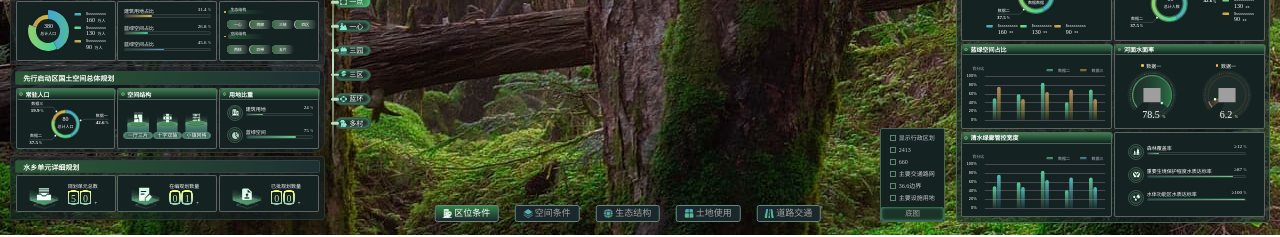
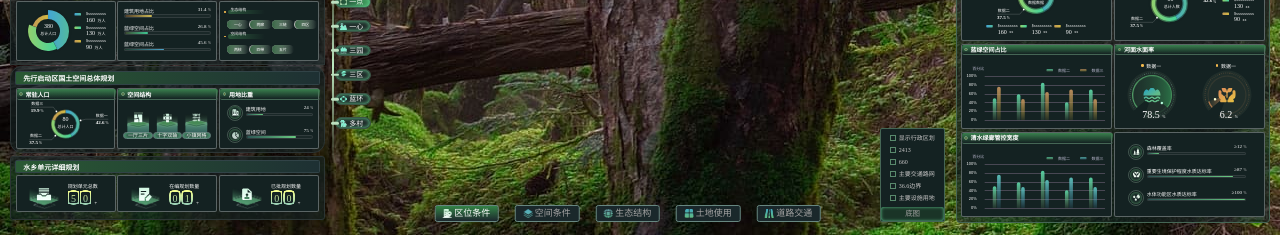
Before and after one commit to xya-0526/digital-twin, a Vue app: page /national-planning/location-conditions in a window 1280 px wide. Shown: the part 125-362 px from the top of the page. Built offline with nearby package versions, Linux system fonts and the light colour scheme.

Commit message:
refactor: simplify icon path handling in gauge chart component

```diff
--- a/src/components/gaugeChart.vue
+++ b/src/components/gaugeChart.vue
@@ -1,5 +1,4 @@
 <script setup>
-import icon from '@/assets/images/image.png'
 import { PxToRem } from '@/utils/AutoRem'
 
 const props = defineProps({
@@ -64,7 +63,7 @@ const Echartoption = computed(() => {
         left: 'center', // 水平居中
         top: '35%', // 垂直位置与仪表盘中心对齐
         style: {
-          image: `image://${new URL(props.icon, import.meta.url).href}`, // 替换为你的图片路径
+          image: props.icon, // 替换为你的图片路径
           width: PxToRem(70), // 图片宽度
           height: PxToRem(60) // 图片高度
         },
```
